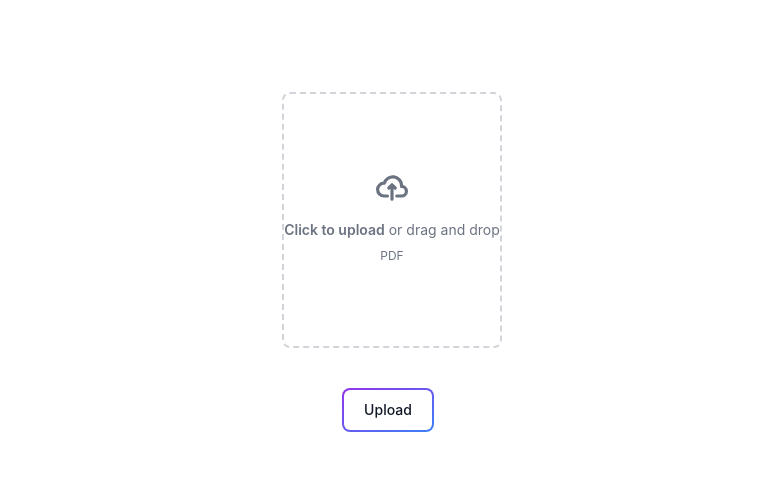
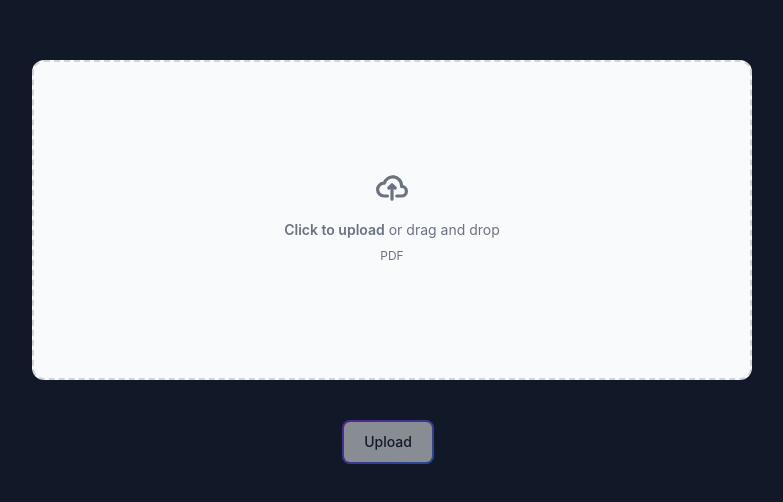
Before and after one commit to Jacerred/Soliloquy, a React (Create React App) app in the folder my-project/: page / in a window 1280 px wide. Shown: the part 154-656 px from the top of the page, without its empty margins (248-1031 px from the left). Built offline with nearby package versions, Linux system fonts and the light colour scheme.

Commit message:
center dropbox + add file uploaded indicator

```diff
--- a/my-project/src/App.js
+++ b/my-project/src/App.js
@@ -4,7 +4,7 @@ import './App.css';
 
 function App() {
   return (
-    <div>
+    <div className="bg-gray-900 text-white">
       <Router>
         <Routes>
           <Route path='/' element={< Main />}/>
--- a/my-project/src/components/Upload.js
+++ b/my-project/src/components/Upload.js
@@ -1,9 +1,28 @@
 import "../index.css";
+import { useState, useEffect } from "react";
 
 function Upload() {
-    let filePath = null;
-    let file;
-    let isDragOver = false;
+    const [filePath, setFilePath] = useState(null);
+    const [file, setFile] = useState(null);
+    const [isDragOver, setIsDragOver] = useState(false);
+    const [isFileJustUploaded, setIsFileJustUploaded] = useState(false);
+
+    useEffect(() => {
+        let timeoutId;
+        if (file) {
+            setIsFileJustUploaded(true);
+            timeoutId = setTimeout(() => {
+                setFile(null);
+                setFilePath(null);
+                setIsFileJustUploaded(false);
+            }, 3000); // Reset after 3 seconds
+        }
+        return () => {
+            if (timeoutId) {
+                clearTimeout(timeoutId);
+            }
+        };
+    }, [file]);
 
     /*function VideoPicker() {
         const handleSelect = async () => {
@@ -20,45 +39,40 @@ function Upload() {
     }*/
     function VideoPicker() {
         const handleSelect = async () => {
-            filePath = await window.electronAPI.selectVideo();
-            if (filePath) {
-              console.log('Selected file:', filePath);
-              // Do something with the path (like uploading or previewing)
+            const selectedPath = await window.electronAPI.selectVideo();
+            if (selectedPath) {
+                console.log('Selected file:', selectedPath);
+                setFilePath(selectedPath);
+                setFile(selectedPath); // Using path as file for visual indication
             } else {
                 console.log('No file selected');
             }
         };
 
-        // Handle file input change
-        // @ts-ignore
         function handleFileChange(event) {
             const selectedFile = event.target.files[0];
             if (selectedFile) {
-            file = selectedFile;
+                setFile(selectedFile);
             }
         }
 
-        // Handle drag over
-        // @ts-ignore
         function handleDragOver(event) {
             event.preventDefault();
-            isDragOver = true; // Set the flag when dragging over the dropzone
+            setIsDragOver(true);
         }
 
-        // Handle drag leave
-        // @ts-ignore
         function handleDragLeave(event) {
-            isDragOver = false; // Reset the flag when leaving the dropzone
+            event.preventDefault();
+            setIsDragOver(false);
         }
 
-        // @ts-ignore
         function handleDrop(event) {
             event.preventDefault();
             const droppedFile = event.dataTransfer.files[0];
             if (droppedFile) {
-            file = droppedFile;
+                setFile(droppedFile);
             }
-            isDragOver = false; // Reset the flag after dropping the file
+            setIsDragOver(false);
         }
 
         return (
@@ -66,17 +80,30 @@ function Upload() {
                 <div className="mt-10 mr-40 ml-40">
                     <div
                         className="flex items-center justify-center w-full"
-                    onDrag={handleDragOver}
+                        onDragOver={handleDragOver}
                         onDragLeave={handleDragLeave}
                         onDrop={handleDrop}
                     >
                         <label
+                            style={{width: "90vh", height: "40vh"}}
                             htmlFor="dropzone-file"
-                    className="flex flex-col items-center justify-center w-full h-64 border-2 border-gray-300 border-dashed rounded-lg cursor-pointer
-                    {isDragOver ? 'bg-gray-800' : 'bg-gray-50 dark:bg-gray-700'}
-                    dark:hover:bg-gray-800 hover:bg-gray-100 dark:border-gray-600 dark:hover:border-gray-500"
+                            className={`flex flex-col items-center justify-center w-full h-64 border-2 border-dashed rounded-xl cursor-pointer transition-all duration-500 ease-in-out
+                                ${isDragOver ? 'bg-gray-800' : 'bg-gray-50 dark:bg-gray-700'}
+                                ${file ? 'border-green-500 bg-green-50 dark:bg-green-900/20' : 'border-gray-300 dark:hover:bg-gray-800 hover:bg-gray-100 dark:border-gray-600 dark:hover:border-gray-500'}`}
                         >
-                    <div className="flex flex-col items-center justify-center pt-5 pb-6">
+                            <div className={`flex flex-col items-center justify-center pt-5 pb-6 transition-all duration-500 ease-in-out`}>
+                                {file ? (
+                                    <>
+                                        <svg className="w-8 h-8 mb-4 text-green-500" xmlns="http://www.w3.org/2000/svg" fill="none" viewBox="0 0 24 24" stroke="currentColor">
+                                            <path strokeLinecap="round" strokeLinejoin="round" strokeWidth={2} d="M5 13l4 4L19 7" />
+                                        </svg>
+                                        <p className="mb-2 text-sm text-green-600 dark:text-green-400">
+                                            <span className="font-semibold">File selected:</span> {file.name || 'Selected via dialog'}
+                                        </p>
+                                        <p className="text-xs text-green-500 dark:text-green-400">Click to change file</p>
+                                    </>
+                                ) : (
+                                    <>
                                         <svg
                                             className="w-8 h-8 mb-4 text-gray-500 dark:text-gray-400"
                                             aria-hidden="true"
@@ -96,14 +123,9 @@ function Upload() {
                                             <span className="font-semibold">Click to upload</span> or drag and drop
                                         </p>
                                         <p className="text-xs text-gray-500 dark:text-gray-400">PDF</p>
+                                    </>
+                                )}
                             </div>
-                    {/*<input
-                        id="dropzone-file"
-                        type="file"
-                        className="hidden"
-                        accept="application/pdf"
-                        onChange={handleFileChange}
-                    />*/}
                             <button
                                 id="dropzone-file"
                                 type="button"
@@ -117,14 +139,12 @@ function Upload() {
                 <div className="flex justify-center mt-10">
                     <button
                         type="submit"
-                        className="relative inline-flex items-center justify-center p-0.5 mb-2 me-2 overflow-hidden text-sm font-medium text-gray-900 rounded-lg group bg-gradient-to-br from-purple-600 to-blue-500 group-hover:from-purple-600 group-hover:to-blue-500 hover:text-white dark:text-white focus:ring-4 focus:outline-none focus:ring-blue-300 dark:focus:ring-blue-800 {file ==
-                        null
-                        ? 'cursor-not-allowed'
-                        : ''}"
+                        className={`relative inline-flex items-center justify-center p-0.5 mb-2 me-2 overflow-hidden text-sm font-medium text-gray-900 rounded-lg group bg-gradient-to-br from-purple-600 to-blue-500 group-hover:from-purple-600 group-hover:to-blue-500 hover:text-white dark:text-white focus:ring-4 focus:outline-none focus:ring-blue-300 dark:focus:ring-blue-800 ${
+                            !file ? 'opacity-50 cursor-not-allowed' : ''
+                        }`}
+                        disabled={!file}
                     >
-                        <span
-                        className="relative px-5 py-2.5 transition-all ease-in duration-75 bg-white dark:bg-gray-900 rounded-md group-hover:bg-opacity-0"
-                        >
+                        <span className="relative px-5 py-2.5 transition-all ease-in duration-75 bg-white dark:bg-gray-900 rounded-md group-hover:bg-opacity-0">
                             Upload
                         </span>
                     </button>
--- a/my-project/src/pages/Main.js
+++ b/my-project/src/pages/Main.js
@@ -2,13 +2,7 @@ import Upload from "../components/Upload";
 
 function Main() {
     return (
-        <div style={{
-            display: 'flex',
-            justifyContent: 'center',
-            alignItems: 'center',
-            height: '100vh'
-        }}
-        className="flex w-full"
+        <div className="flex justify-center items-center h-screen w-full max-w-4xl mx-auto p-4"
         >
             <Upload />
         </div>
```
Lines whose indentation alone changed are shown as unchanged.
